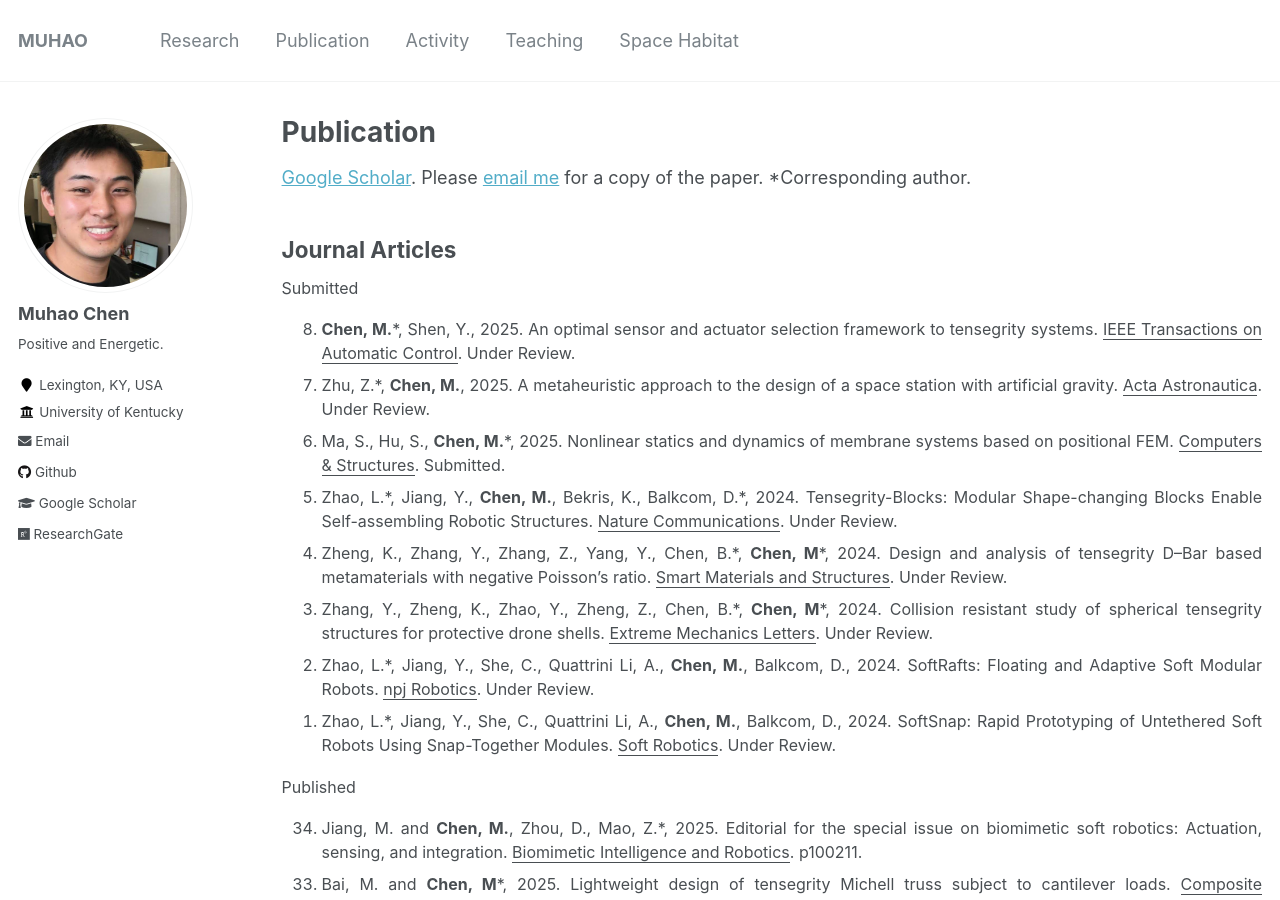
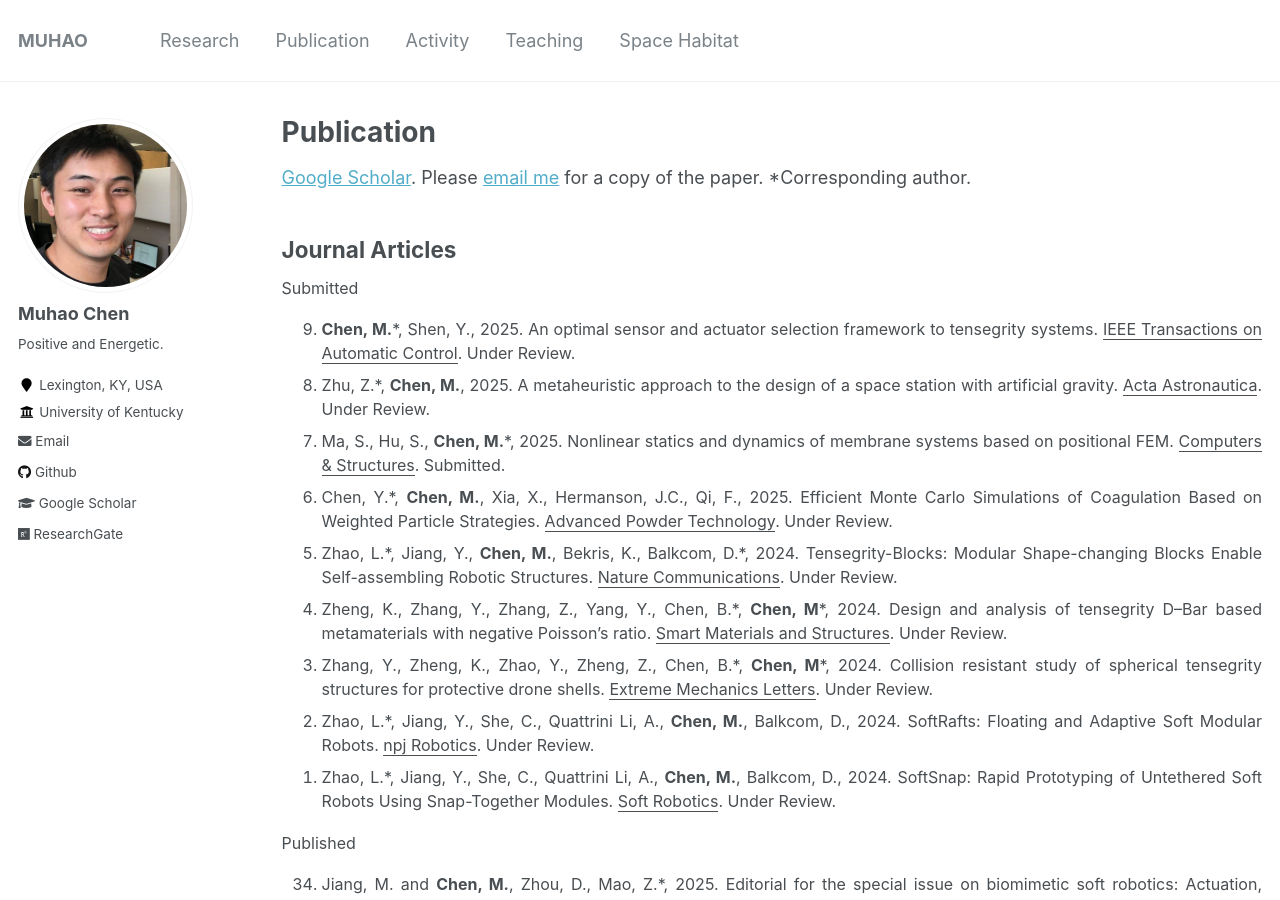
Before and after one commit to Muhao-Chen/muhao-chen.github.io, a Jekyll site: the page built from _pages/publication.md, in a window 1280 px wide and 900 px high. Built offline with Jekyll 4.4.1, drawn with Linux system fonts in a browser that asks for light colours.

Commit message:
Update publication.md

```diff
--- a/_pages/publication.md
+++ b/_pages/publication.md
@@ -19,7 +19,7 @@ Submitted
 <li> <strong>Chen, M.</strong>*, Shen, Y., 2025. An optimal sensor and actuator selection framework to tensegrity systems. <u>IEEE Transactions on Automatic Control</u>. Under Review. </li>
 <li> Zhu, Z.*, <strong>Chen, M.</strong>, 2025. A metaheuristic approach to the design of a space station with artificial gravity. <u>Acta Astronautica</u>. Under Review. </li>
 <li> Ma, S., Hu, S., <strong>Chen, M.</strong>*, 2025. Nonlinear statics and dynamics of membrane systems based on positional FEM. <u>Computers & Structures</u>. Submitted.</li>
-<!-- <li> Chen, Y.*, <strong>Chen, M.</strong>, Xia, X., Hermanson, J.C., Qi, F., 2025. Efficient Monte Carlo Simulations of Coagulation Based on Weighted Particle Strategies. <u>Advanced Powder Technology</u>. Under Review. </li> -->
+<li> Chen, Y.*, <strong>Chen, M.</strong>, Xia, X., Hermanson, J.C., Qi, F., 2025. Efficient Monte Carlo Simulations of Coagulation Based on Weighted Particle Strategies. <u>Advanced Powder Technology</u>. Under Review. </li>
 <li> Zhao, L.*, Jiang, Y., <strong>Chen, M.</strong>, Bekris, K., Balkcom, D.*, 2024. Tensegrity-Blocks: Modular Shape-changing Blocks Enable Self-assembling Robotic Structures. <u>Nature Communications</u>. Under Review. </li>
 <li> Zheng, K., Zhang, Y., Zhang, Z., Yang, Y., Chen, B.*, <strong>Chen, M</strong>*, 2024. Design and analysis of tensegrity D–Bar based metamaterials with negative Poisson’s ratio. <u>Smart Materials and Structures</u>. Under Review. </li>
 <li> Zhang, Y., Zheng, K., Zhao, Y., Zheng, Z., Chen, B.*, <strong>Chen, M</strong>*, 2024. Collision resistant study of spherical tensegrity structures for protective drone shells. <u>Extreme Mechanics Letters</u>. Under Review. </li>
```
